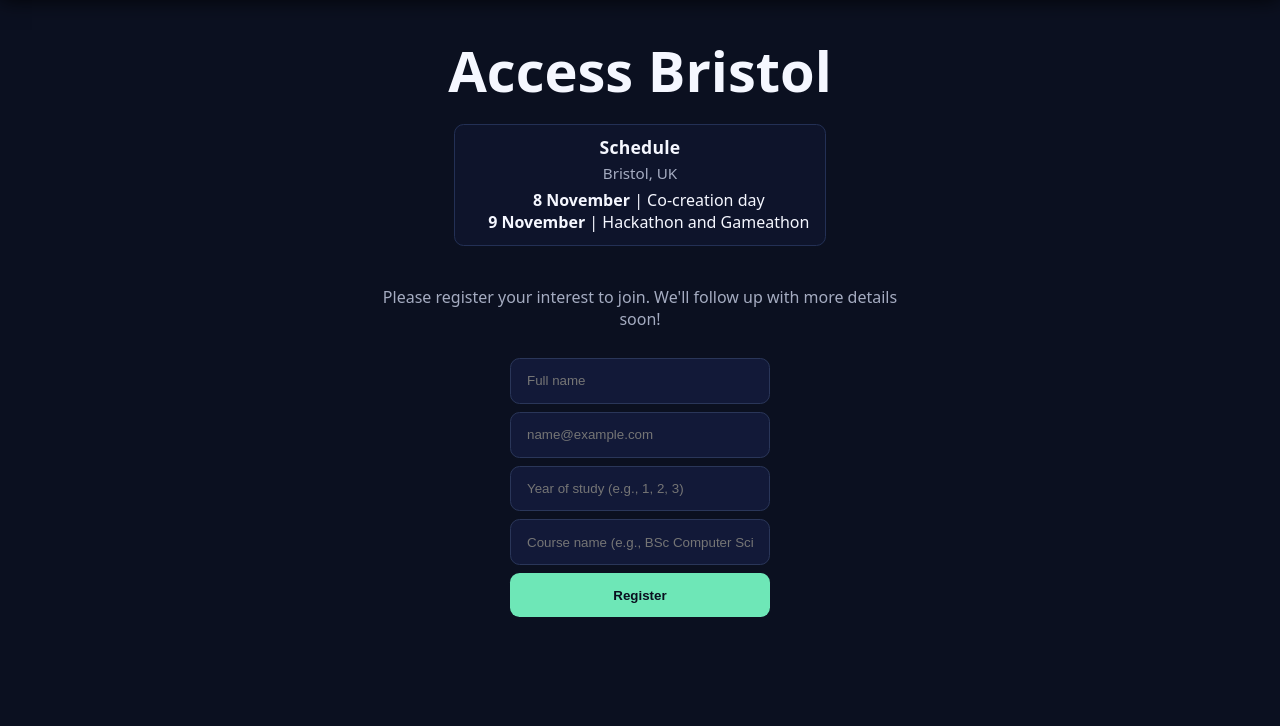
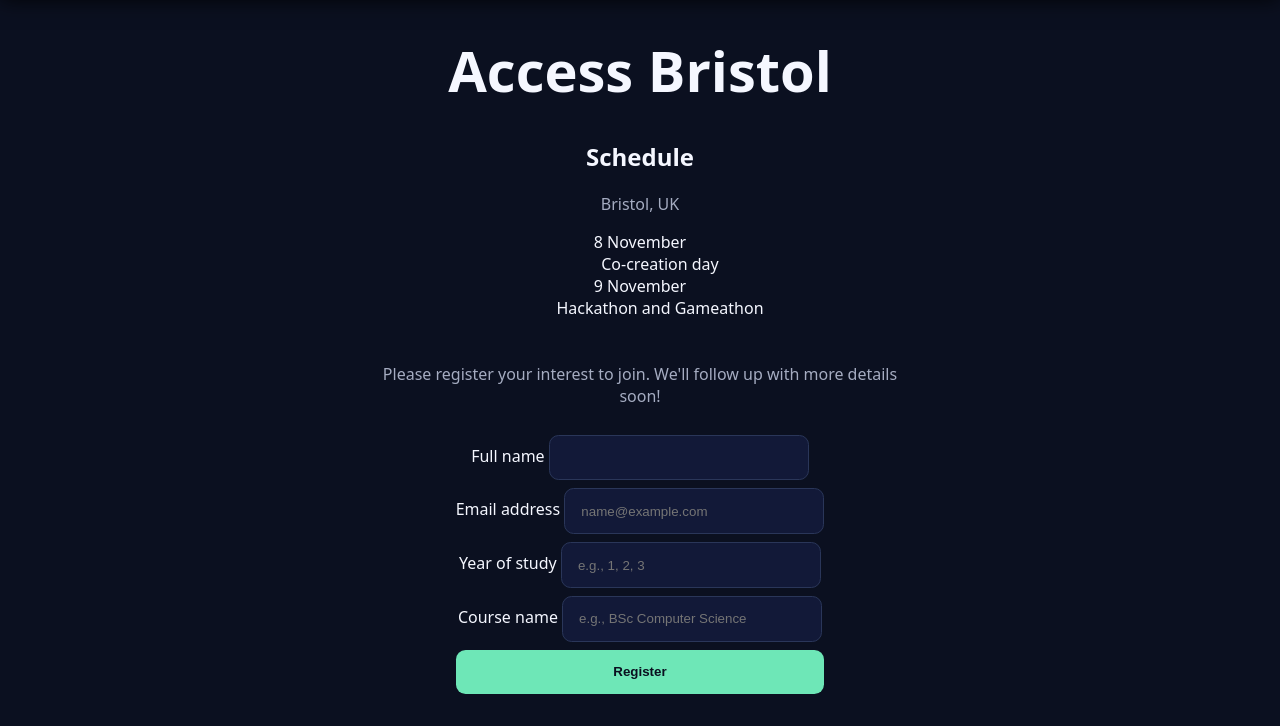
Before and after one commit to ComsKeaneDev/project-submission-backend, a FastAPI app: page / in a window 1280 px wide. Shown: the part 80-806 px from the top of the page. Before the commit the page ends 697 px from the top, so only its background shows below. Run offline with FastAPI, Linux system fonts and the light colour scheme; some libraries are stand-ins or nearby versions.

Commit message:
fixed formating in text
screen reader fixes

```diff
--- a/templates/index.html
+++ b/templates/index.html
@@ -6,27 +6,37 @@
 <header class="hero">
     <h1>Access Bristol</h1>
 
-    <section class="schedule" aria-labelledby="schedule-heading">
+<section aria-labelledby="schedule-heading">
     <h2 id="schedule-heading">Schedule</h2>
     <p class="location">Bristol, UK</p>
     <dl class="days">
-            <dt>
-                <strong>8 November</strong> | Co-creation day
-            </dt>
-            <dt>
-                <strong>9 November</strong> | Hackathon and Gameathon
-            </dt>
+        <dt><time datetime="2025-11-08">8 November</time></dt>
+        <dd>Co-creation day</dd>
+        <dt><time datetime="2025-11-09">9 November</time></dt>
+        <dd>Hackathon and Gameathon</dd>
     </dl>
 </section>
 
 <p>Please register your interest to join. We'll follow up with more details soon!</p>
-    {% if success %}<p class="flash success">{{ success }}</p>{% endif %}
-    {% if error %}<p class="flash error">{{ error}}</p>{% endif %}
+{% if success %}<p class="flash success" role="status">{{ success }}</p>{% endif %}
+{% if error %}<p class="flash error" role="alert">{{ error }}</p>{% endif %}
 <form action="/register" method="POST" class="signup">
-        <input type="text" name="full_name" placeholder="Full name" required />
-        <input type="email" name="email" placeholder="name@example.com" required />
-        <input type="number" name="year_of_study" placeholder="Year of study (e.g., 1, 2, 3)" min="1" max="10" required />
-        <input type="text" name="course_name" placeholder="Course name (e.g., BSc Computer Science)" required />
+    <div>
+        <label for="full_name">Full name</label>
+        <input type="text" id="full_name" name="full_name" required />
+    </div>
+    <div>
+        <label for="email">Email address</label>
+        <input type="email" id="email" name="email" placeholder="name@example.com" required />
+    </div>
+    <div>
+        <label for="year_of_study">Year of study</label>
+        <input type="number" id="year_of_study" name="year_of_study" placeholder="e.g., 1, 2, 3" min="1" max="10" required />
+    </div>
+    <div>
+        <label for="course_name">Course name</label>
+        <input type="text" id="course_name" name="course_name" placeholder="e.g., BSc Computer Science" required />
+    </div>
     <button type="submit">Register</button>
 </form>
 </header>
```
Lines whose indentation alone changed are shown as unchanged.
